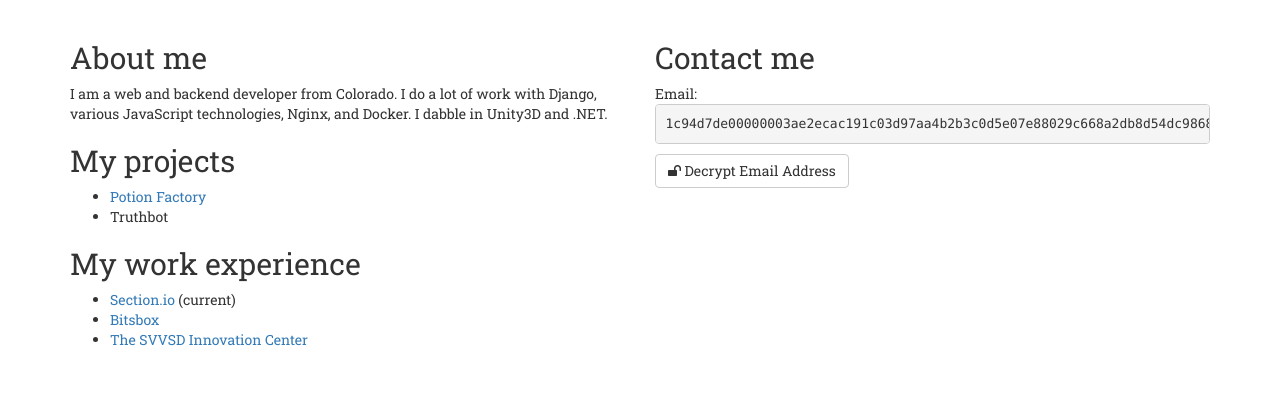
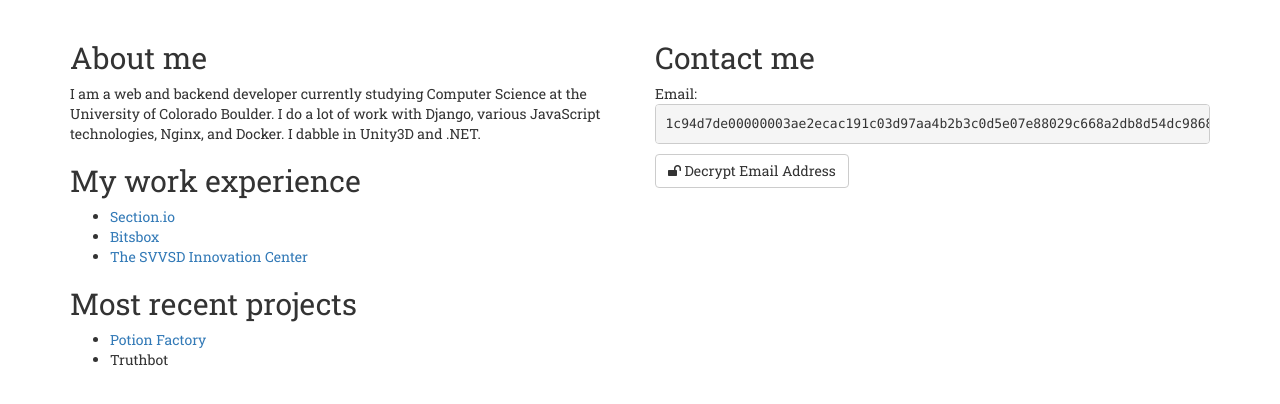
Before and after one commit to Jaxkr/jaxkr.github.io, a plain HTML site: page index.html in a window 1280 px wide. Shown: the part 360-764 px from the top of the page. Drawn offline with Linux system fonts and the light colour scheme.

Commit message:
Update index.html

```diff
--- a/index.html
+++ b/index.html
@@ -21,20 +21,20 @@
 		<div class="row">
 			<div class="col-md-6">
 				<h2>About me</h2>
-				<p>I am a web and backend developer from Colorado. I do a lot of work with Django, various JavaScript technologies, Nginx, and Docker. I dabble in Unity3D and .NET.</p>
-				<h2>My projects</h2>
-				<p>
-					<ul>
-						<li><a href="http://potionfactory.strangelake.com">Potion Factory</a></li>
-						<li>Truthbot</li>
-					</ul>
-				</p>
+				<p>I am a web and backend developer currently studying Computer Science at the University of Colorado Boulder. I do a lot of work with Django, various JavaScript technologies, Nginx, and Docker. I dabble in Unity3D and .NET.</p>
 				<h2>My work experience</h2>
 				<p>
 					<ul>
-						<li><a href="https://www.section.io/">Section.io</a> (current)</li>
+						<li><a href="https://www.section.io/">Section.io</a></li>
 						<li><a href="https://bitsbox.com/">Bitsbox</a></li>
 						<li><a href="http://innovation.svvsd.org/">The SVVSD Innovation Center</a></li>
+					</ul>
+				</p>
+				<h2>Most recent projects</h2>
+				<p>
+					<ul>
+						<li><a href="https://potionfactory.netlify.com/">Potion Factory</a></li>
+						<li>Truthbot</li>
 					</ul>
 				</p>
 			</div>
```
